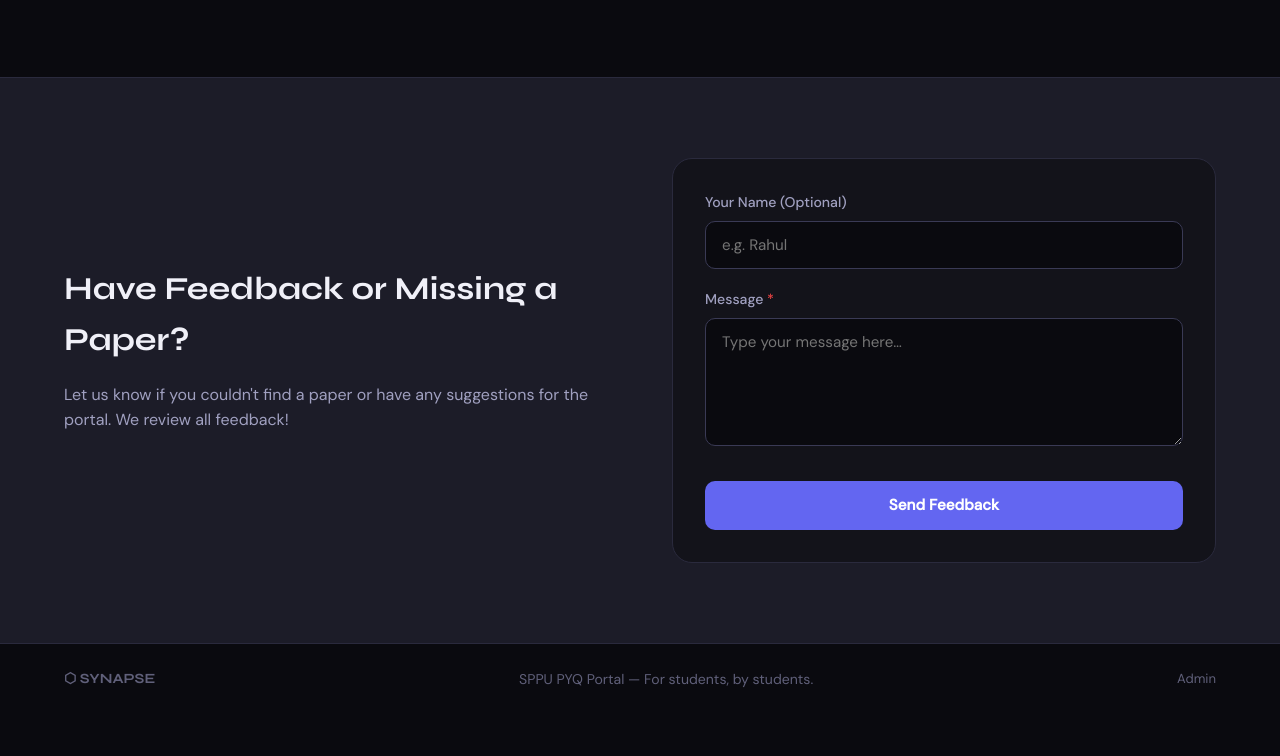
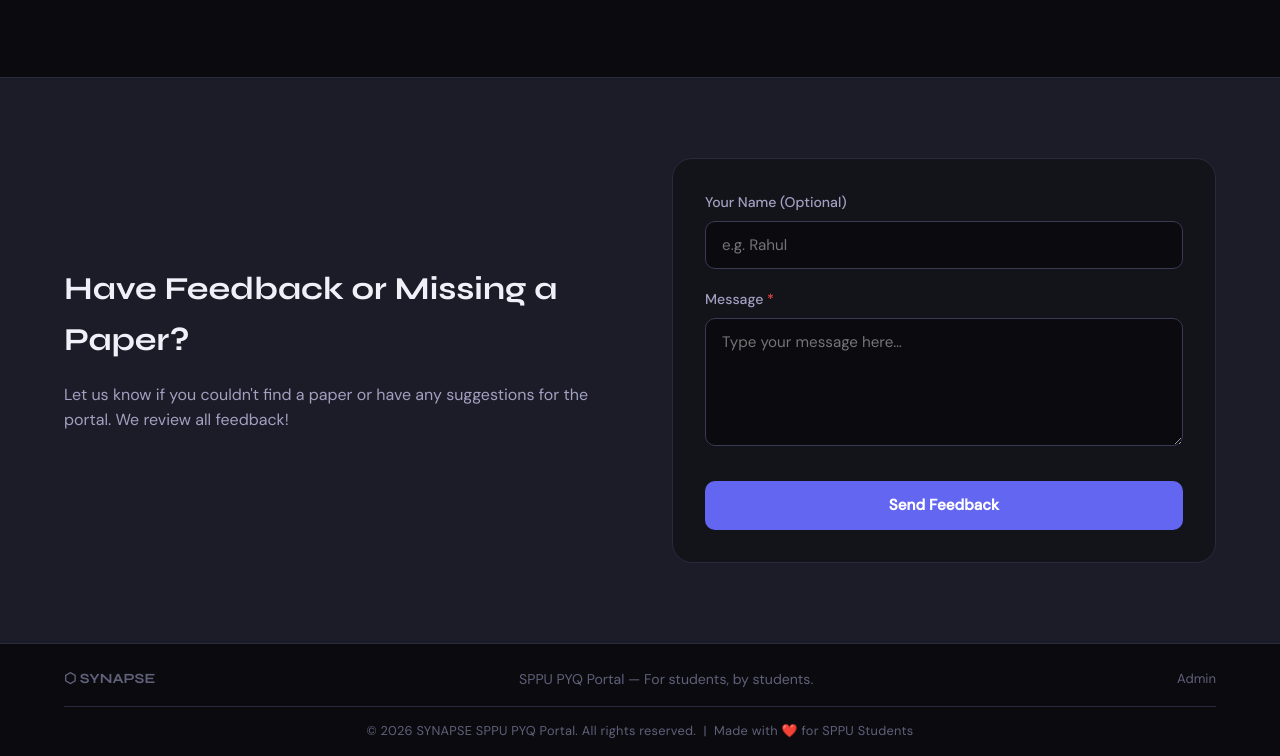
Before and after one commit to Shivshelke/synapse-sppu-newcopy, a website: page public/index.html in a window 1280 px wide. Shown: the part 2402-3158 px from the top of the page. Before the commit the page ends 3116 px from the top, so only its background shows below. Drawn offline with Linux system fonts and the light colour scheme; no server answers.

Commit message:
feat: add copyright footer

```diff
--- a/public/css/style.css
+++ b/public/css/style.css
@@ -298,13 +298,26 @@ a { color: var(--accent); text-decoration: none; }
 /* ── FOOTER ── */
 .footer {
   border-top: 1px solid var(--border);
-  padding: 1.5rem 0;
+  padding: 1.5rem 0 0;
 }
-.footer .container { display: flex; align-items: center; justify-content: space-between; gap: 1rem; flex-wrap: wrap; }
+.footer-top {
+  display: flex; align-items: center; justify-content: space-between;
+  gap: 1rem; flex-wrap: wrap;
+  padding-bottom: 1rem;
+  border-bottom: 1px solid var(--border);
+}
 .footer-brand { font-family: 'Syne', sans-serif; font-weight: 700; color: var(--accent); }
-.footer span { color: var(--muted); font-size: .88rem; }
-.footer a { color: var(--muted); font-size: .82rem; }
-.footer a:hover { color: var(--accent); }
+.footer-top span { color: var(--muted); font-size: .88rem; }
+.footer-top a { color: var(--muted); font-size: .82rem; }
+.footer-top a:hover { color: var(--accent); }
+
+.footer-copyright {
+  text-align: center;
+  padding: .9rem 0;
+  font-size: .8rem;
+  color: var(--muted);
+  letter-spacing: .02em;
+}
 
 /* ── EMPTY STATE ── */
 .empty-state {
--- a/public/index.html
+++ b/public/index.html
@@ -235,11 +235,18 @@
 
 <footer class="footer">
   <div class="container">
-    <span class="footer-brand">⬡ SYNAPSE</span>
-    <span>SPPU PYQ Portal — For students, by students.</span>
-    <a href="/login.html">Admin</a>
+    <div class="footer-top">
+      <span class="footer-brand">⬡ SYNAPSE</span>
+      <span>SPPU PYQ Portal — For students, by students.</span>
+      <a href="/login.html">Admin</a>
+    </div>
+    <div class="footer-copyright">
+      © <span id="footerYear"></span> SYNAPSE SPPU PYQ Portal. All rights reserved. &nbsp;|&nbsp;
+      Made with ❤️ for SPPU Students
+    </div>
   </div>
 </footer>
+<script>document.getElementById('footerYear').textContent = new Date().getFullYear();</script>
 
 <!-- ── Premium Modal ── -->
 <div id="premiumModal" class="modal-overlay" onclick="closePremiumModal(event)">
```
